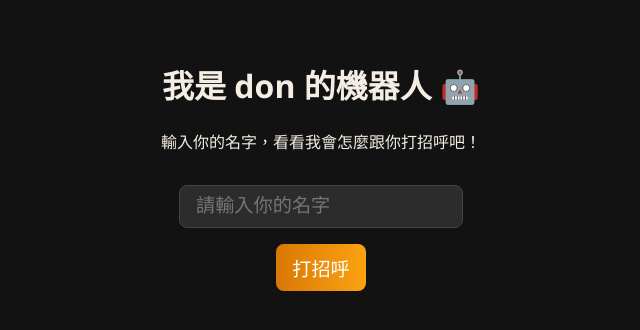
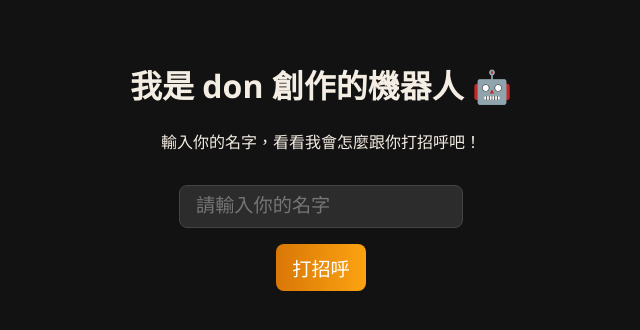
Before and after one commit to don12335/robot-greeting, a plain HTML site: page index.html in a window 1280 px wide. Shown: the whole page, without its empty margins (319-959 px from the left). Drawn offline with Linux system fonts and the light colour scheme.

Commit message:
Update index.html

```diff
--- a/index.html
+++ b/index.html
@@ -39,7 +39,7 @@
   </style>
 </head>
 <body>
-  <h1>我是 don 的機器人 🤖</h1>
+  <h1>我是 don 創作的機器人 🤖</h1>
   <p>輸入你的名字，看看我會怎麼跟你打招呼吧！</p>
   <input type="text" id="nameInput" placeholder="請輸入你的名字" />
   <br />
```
